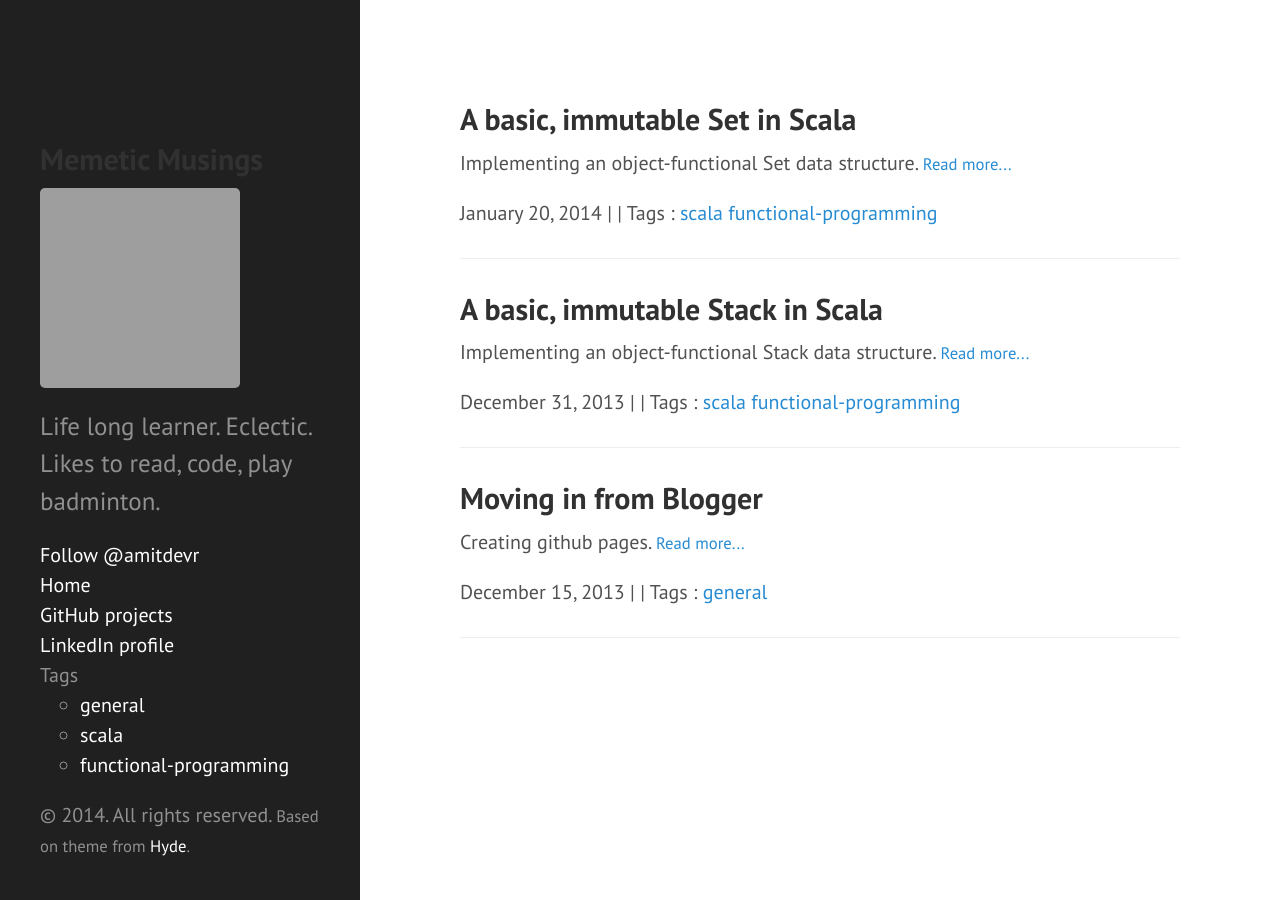
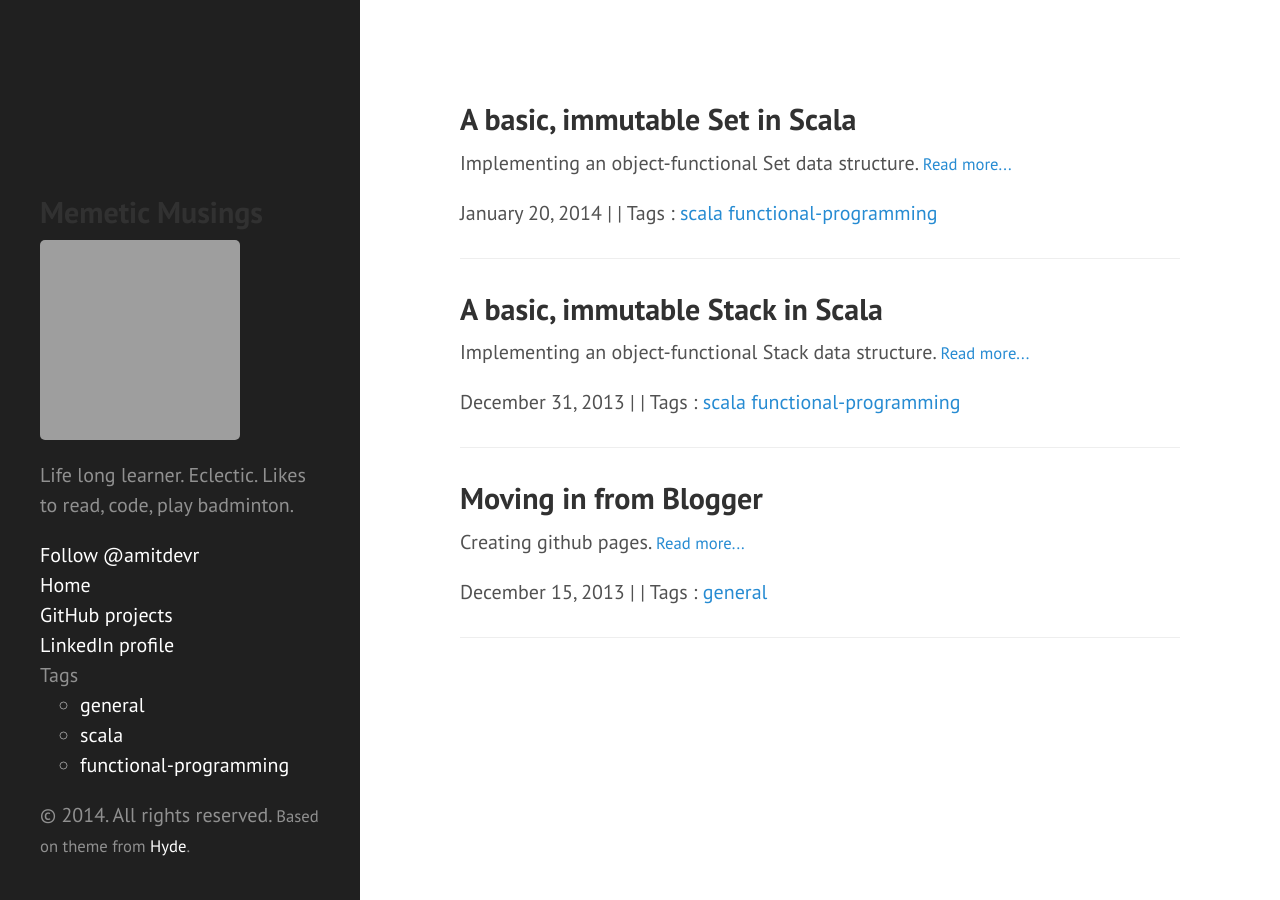
Before and after one commit to amitdev/amitdev.github.io, a Jekyll site: the page built from index.html, in a window 1280 px wide. Built offline with Jekyll 4.4.1, drawn with Linux system fonts in a browser that asks for light colours; Markdown is read by kramdown in place of the engine named in the settings; the list of posts is cut into pages by our own code; comment, search, counter and statistics services are not loaded; grey boxes are pictures that could not be loaded.

Commit message:
style changes for sidebar

```diff
--- a/_includes/sidebar.html
+++ b/_includes/sidebar.html
@@ -4,7 +4,7 @@
       <h2>{{ site.title }}</h2>
 <p><img src="http://www.gravatar.com/avatar/e2058301b63bed4e6be9b2d5a7314f3b.png" alt="Amit Dev" class="img-rounded floatLeft" />
 
-      <p class="lead">{{ site.description }}</p>
+      <p>{{ site.description }}</p>
       <a href="https://twitter.com/amitdevr" class="twitter-follow-button" data-link-color="#0069D6" data-show-count="false">Follow @amitdevr</a>
     </div>
 
@@ -14,7 +14,7 @@
       </li>
       <li class="sidebar-nav-item"><a href="https://github.com/amitdev">GitHub projects</a></li>
       <li class="sidebar-nav-item"><a href="http://www.linkedin.com/profile/view?id=94539442">LinkedIn profile</a></li>
-      <li>Tags
+      <li class="sidebar-nav-item">Tags
 <ul>
 {% for tag in site.tags %}
 	<li><a href="/tags/{{ tag[0] }}">{{ tag[0] }}</a></li>
```
